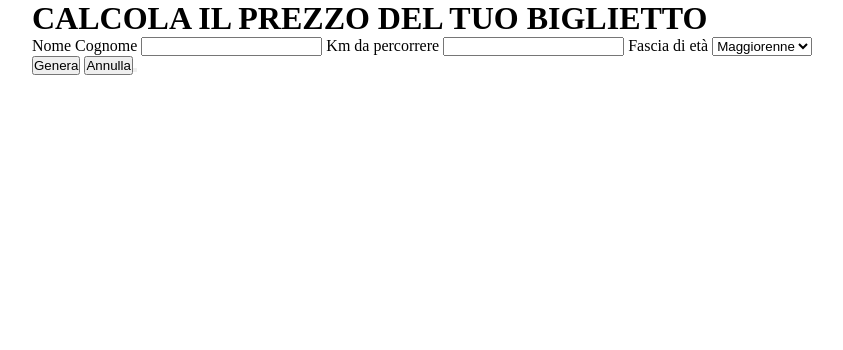
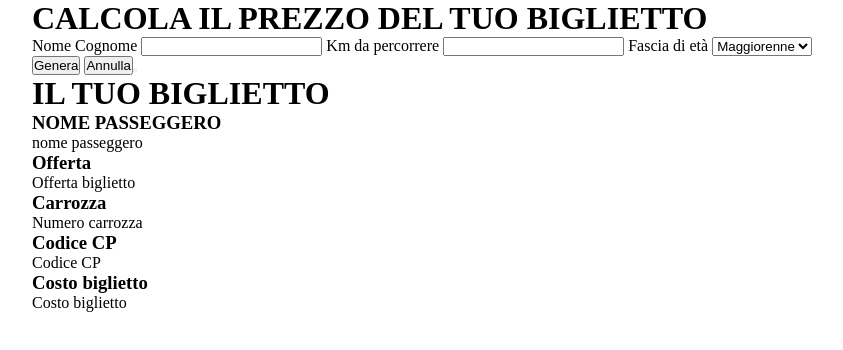
Before and after one commit to giuliatognali/js-biglietto-treno-form, a plain HTML site: page index.html in a window 1280 px wide. Shown: the whole page, without its empty margins (160-1003 px from the left). Drawn offline with Linux system fonts and the light colour scheme.

Commit message:
def variabili new tciket

```diff
--- a/index.html
+++ b/index.html
@@ -37,7 +37,27 @@
 
         <!-- ticket result -->
         <div class="ticket">
-
+            <h1>IL TUO BIGLIETTO</h1>
+            <div>
+                <h3>NOME PASSEGGERO</h3>
+                <p id="text-name">nome passeggero</p>
+            </div>
+            <div>
+                <h3>Offerta</h3>
+                <p id="text-offer">Offerta biglietto</p>
+            </div>
+            <div>
+                <h3>Carrozza</h3>
+                <p id="number-wagon">Numero carrozza</p>
+            </div>
+            <div>
+                <h3>Codice CP</h3>
+                <p id="cp-code">Codice CP</p>
+            </div>
+            <div>
+                <h3>Costo biglietto</h3>
+                <p id="text-ticket-price">Costo biglietto</p>
+            </div>
         </div>
     </div>
     <!-- /form -->
--- a/js/main.js
+++ b/js/main.js
@@ -1,12 +1,18 @@
 'use strict';
 
-//definizione variabili presneti nel ticket form
+//definizione variabili presenti nel ticket form
 const inputName = document.getElementById('input-name');
 const inputDistance = document.getElementById('input-distance');
 const ageRange = document.getElementById('age-range');
 const submitBtn = document.getElementById('submit-btn');
 const resetBtn = document.getElementById('reset-btn');
 
+//definizione variabili nel ticket generato
+const textName = document.getElementById('text-name');
+const textOffer = document.getElementById('text-offer');
+const numberWagon = document.getElementById('number-wagon');
+const cpCode = document.getElementById('cp-code');
+const textTicketPrice = document.getElementById('text-ticket-price');
 
 submitBtn.addEventListener('click',
     function () {
```
